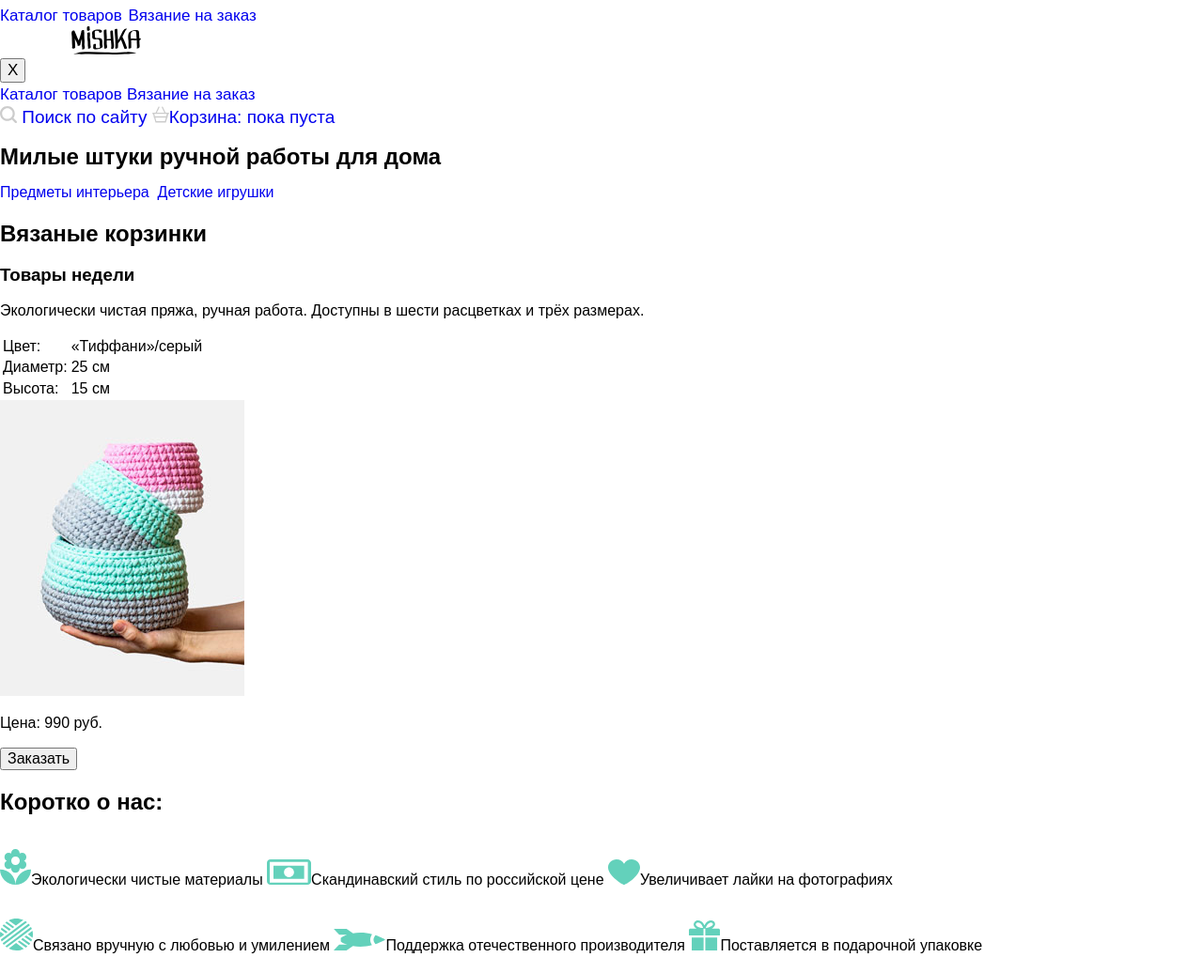
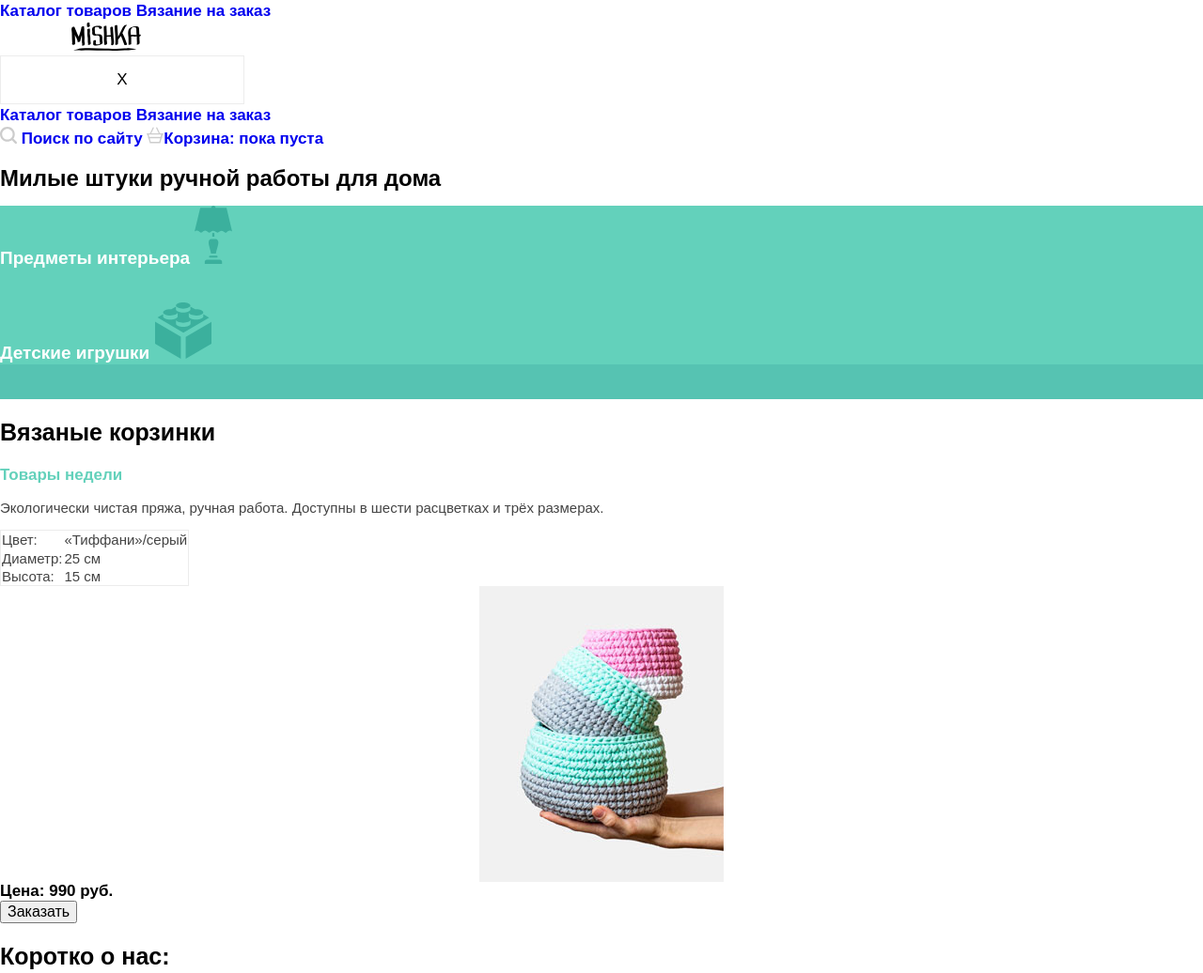
Before and after one commit to Nataliiy28/1811239-mishka-23, a website: page source/index.html in a window 1280 px wide. Shown: the top 1036 px of the page at 94% size. Drawn offline with nearby package versions, Linux system fonts and the light colour scheme; files that its build step writes are made by us from their sources.

Commit message:
добавила блоки

```diff
--- a/source/index.html
+++ b/source/index.html
@@ -66,12 +66,12 @@
         <li class="products-secton__item">
           <a href="#" class="products-secton__link" type="button">
             Предметы интерьера
-            <img src="./img/pictograms/interior.svg" alt="">
+            <img class="products-secton__img" src="./img/pictograms/lamp_mobile.svg" alt="настольная лампа зеленая">
           </a>
         </li>
-        <li class="products-secton__item">
+        <li class="products-secton-second__item">
           <a href="#" class="products-secton__link" type="button">Детские игрушки
-            <img src="#" alt="">
+            <img class="products-secton__img" src="./img/pictograms/toy_cube_mobile.svg" alt="кубик для игрушек">
           </a>
         </li>
       </ul>
--- a/source/sass/blocks/footer.scss
+++ b/source/sass/blocks/footer.scss
@@ -6,15 +6,3 @@
 .footer__develop {
 display: block;
 }
-
-.develop__text {
-  font-weight: bold;
-  font-size: 19px;
-  color: $basic-dark;
-}
-
-.develop__logo{
-position: absolute;
-bottom: 0;
-right: 0;
-}
--- /dev/null
+++ b/source/sass/blocks/header__top.scss
@@ -0,0 +1,4 @@
+.header__top {
+
+list-style: none;
+}
--- /dev/null
+++ b/source/sass/blocks/main-nav.scss
@@ -0,0 +1,15 @@
+.main-nav__list {
+  font-style: normal;
+  font-weight: bold;
+  font-size: 17px;
+  line-height: 24px;
+  color: $basic-dark;
+}
+
+.user-list{
+font-style: normal;
+font-weight: bold;
+font-size: 17px;
+line-height: 24px;
+color: $basic-dark;
+}
--- a/source/sass/blocks/page-main.scss
+++ b/source/sass/blocks/page-main.scss
@@ -57,13 +57,13 @@
 .about-us__list {
   font-weight: bold;
   font-size: 17px;
-  color: #000000;
+  color: $basic-dark;
 }
 
 .section-title {
   font-weight: bold;
   font-size: 25px;
-  color: #000000;
+  color: $basic-dark;
 }
 
 .slider__text {
--- a/source/sass/blocks/page.scss
+++ /dev/null
@@ -1,3 +0,0 @@
-.page-body {
-display: flex;
-}
--- /dev/null
+++ b/source/sass/blocks/products-secton.scss
@@ -0,0 +1,23 @@
+.products-secton__link {
+  color: $basic-white;
+  font-weight: bold;
+  font-size: 19px;
+  line-height: 24px;
+  background-color: $basic-green;
+  width: 100%;
+}
+
+.products-secton__link:last-child {
+  // background-color: $medium-dirty-green;
+}
+
+.products-secton__item:first-child {
+  width: 100%;
+  height: 103px;
+}
+
+.products-secton-second__item {
+  background-color: $medium-dirty-green;
+  width: 100%;
+  height: 103px;
+}
--- /dev/null
+++ b/source/sass/blocks/site-list.scss
@@ -0,0 +1,9 @@
+.site-list{
+  list-style: none;
+  font-style: normal;
+  font-weight: bold;
+  font-size: 17px;
+  line-height: 24px;
+  color: $basic-dark;
+
+}
--- a/source/sass/style.scss
+++ b/source/sass/style.scss
@@ -3,3 +3,10 @@
 
 @import "./setup/base";
 @import './blocks/header';
+
+@import './blocks/footer';
+@import './blocks/page-main';
+@import './blocks/content';
+@import './blocks/main-nav';
+@import './blocks/site-list';
+@import './blocks/products-secton';
```
Also changed, not shown: source/sass/blocks/develop.scss (added, +12 -0 lines).
